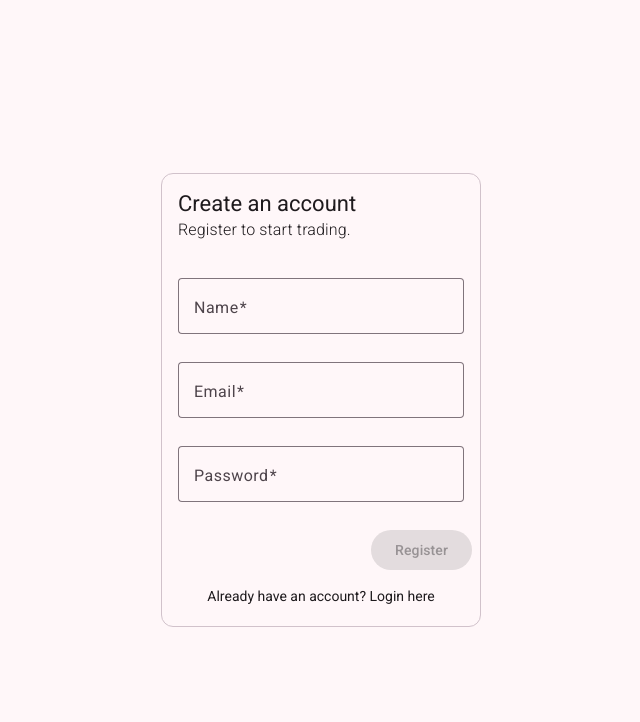
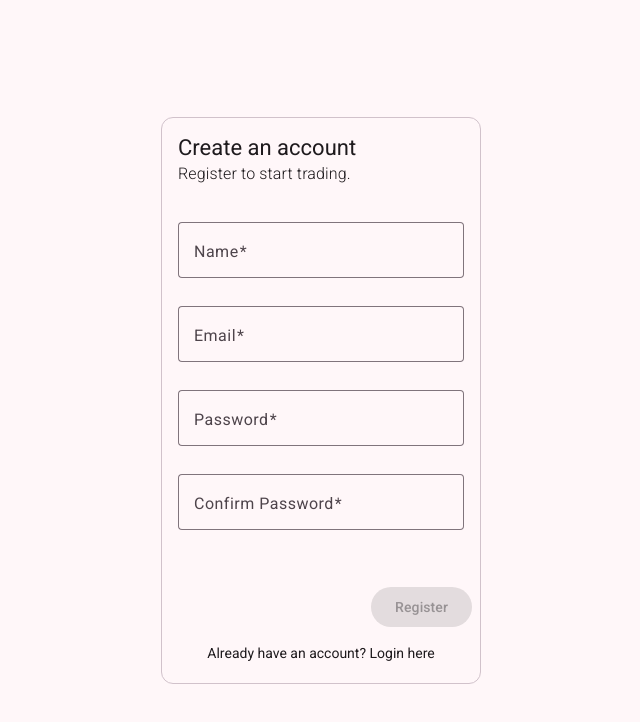
Before and after one commit to Sahil2004/gmarket, an Angular app in the folder client/: page /register in a window 1280 px wide. Shown: the top 722 px of the page, without its empty margins (319-959 px from the left). Built offline with nearby package versions, Linux system fonts and the light colour scheme.

Commit message:
Feat/confirm password (#3)
* fix: fixed the window reference error.

* feat: added confirm password.

```diff
--- /dev/null
+++ b/client/src/directives/index.ts
@@ -0,0 +1 @@
+export * from './match-field.directive';
--- /dev/null
+++ b/client/src/directives/match-field.directive.ts
@@ -0,0 +1,28 @@
+import type { AbstractControl, ValidationErrors, ValidatorFn } from '@angular/forms';
+
+/**
+ * This validator checks if the value of one form field matches the value of another form field.
+ * @param fieldToMatch The field to match (whose value should be equal to the value of another field, dependent field)
+ * @param fieldToMatchWith The field to match with (independent field)
+ * @returns fieldsMismatch error if the values of the two fields do not match, null otherwise
+ */
+export function matchFieldValidator(fieldToMatch: string, fieldToMatchWith: string): ValidatorFn {
+  return (control: AbstractControl): ValidationErrors | null => {
+    const fieldToMatchControl = control.get(fieldToMatch);
+    const fieldToMatchWithControl = control.get(fieldToMatchWith);
+
+    if (!fieldToMatchControl || !fieldToMatchWithControl) {
+      return null;
+    }
+    if (!fieldToMatchControl.touched || !fieldToMatchWithControl.touched) {
+      return null;
+    }
+    if (!fieldToMatchControl.dirty || !fieldToMatchWithControl.dirty) {
+      return null;
+    }
+
+    return fieldToMatchControl.value !== fieldToMatchWithControl.value
+      ? { fieldsMismatch: true }
+      : null;
+  };
+}
--- a/client/src/routes/dashboard/dashboard.ts
+++ b/client/src/routes/dashboard/dashboard.ts
@@ -1,4 +1,4 @@
-import { Component, inject } from '@angular/core';
+import { Component, inject, PLATFORM_ID } from '@angular/core';
 import { MatToolbarModule } from '@angular/material/toolbar';
 import { MatIconModule } from '@angular/material/icon';
 import { MatButtonModule } from '@angular/material/button';
@@ -6,7 +6,7 @@ import { DESIGN_SYSTEM } from '../../config';
 import { Router, RouterLink, RouterOutlet } from '@angular/router';
 import { MatSidenavModule } from '@angular/material/sidenav';
 import { MatListModule } from '@angular/material/list';
-import { TitleCasePipe } from '@angular/common';
+import { isPlatformBrowser, TitleCasePipe } from '@angular/common';
 
 @Component({
   selector: 'dashboard',
@@ -23,10 +23,14 @@ import { TitleCasePipe } from '@angular/common';
   ],
 })
 export class Dashboard {
+  readonly platformId = inject(PLATFORM_ID);
+  readonly isBrowser = isPlatformBrowser(this.platformId);
   readonly ds = inject(DESIGN_SYSTEM);
   readonly title = this.ds.app.APP_NAME;
   readonly router = inject(Router);
-  readonly isDarkMode = window.matchMedia('(prefers-color-scheme: dark)').matches;
+  readonly isDarkMode = this.isBrowser
+    ? window.matchMedia('(prefers-color-scheme: dark)').matches
+    : false;
   opened = true;
   navItems = [
     { label: 'watchlist', icon: 'bookmark' },
--- a/client/src/routes/register/register.html
+++ b/client/src/routes/register/register.html
@@ -30,6 +30,21 @@
           />
           <mat-error> {{ getErrorMessage('Password', password?.errors) }} </mat-error>
         </mat-form-field>
+        <mat-form-field>
+          <mat-label>Confirm Password</mat-label>
+          <input
+            type="password"
+            matInput
+            formControlName="confirmPassword"
+            placeholder="Enter your password again"
+          />
+          <mat-error>
+            {{ getErrorMessage('Confirm Passsword', confirmPassword?.errors) }}
+          </mat-error>
+        </mat-form-field>
+        <mat-error>
+          {{ getErrorMessage('', registerForm.errors) }}
+        </mat-error>
       </mat-card-content>
       <mat-card-actions align="end">
         <button type="submit" matButton="filled" [disabled]="!registerForm.valid">Register</button>
--- a/client/src/routes/register/register.ts
+++ b/client/src/routes/register/register.ts
@@ -13,6 +13,7 @@ import { MatInputModule } from '@angular/material/input';
 import { MatButtonModule } from '@angular/material/button';
 import { MatSnackBar } from '@angular/material/snack-bar';
 import { UserService } from '../../services/user.service';
+import { matchFieldValidator } from '../../directives';
 
 @Component({
   selector: 'register',
@@ -32,7 +33,8 @@ export class Register {
   private userService = inject(UserService);
   private _snackBar = inject(MatSnackBar);
 
-  registerForm = this.fb.group({
+  registerForm = this.fb.group(
+    {
       name: ['', Validators.required],
       email: ['', [Validators.required, Validators.email]],
       password: [
@@ -43,7 +45,15 @@ export class Register {
           Validators.pattern('^(?=.*[A-Za-z])(?=.*\\d)[A-Za-z\\d]{6,}$'),
         ],
       ],
-  });
+      confirmPassword: ['', Validators.required],
+    },
+    {
+      validators: matchFieldValidator('confirmPassword', 'password'),
+    }
+  );
+  get registerFormRef() {
+    return this.registerForm;
+  }
   get name() {
     return this.registerForm.get('name');
   }
@@ -52,6 +62,9 @@ export class Register {
   }
   get password() {
     return this.registerForm.get('password');
+  }
+  get confirmPassword() {
+    return this.registerForm.get('confirmPassword');
   }
   getErrorMessage(controlName: string, errors: ValidationErrors | null | undefined): string {
     if (errors) {
@@ -64,8 +77,12 @@ export class Register {
           return `${controlName} must be at least 6 characters long`;
         case 'pattern':
           return `${controlName} must contain at least one letter and one number`;
-        default:
-          return '';
+      }
+    }
+    if (this.registerForm.errors) {
+      switch (Object.keys(this.registerForm.errors)[0]) {
+        case 'fieldsMismatch':
+          return `Passwords do not match`;
       }
     }
     return '';
@@ -74,7 +91,8 @@ export class Register {
     let name = this.name?.value;
     let email = this.email?.value;
     let password = this.password?.value;
-    if (!name || !email || !password) return;
+    let confirmPassword = this.confirmPassword?.value;
+    if (!name || !email || !password || !confirmPassword) return;
     const res = this.userService.register(name, email, password);
     if (res) {
       this.router.navigate(['/watchlist']);
```
Lines whose indentation alone changed are shown as unchanged.
